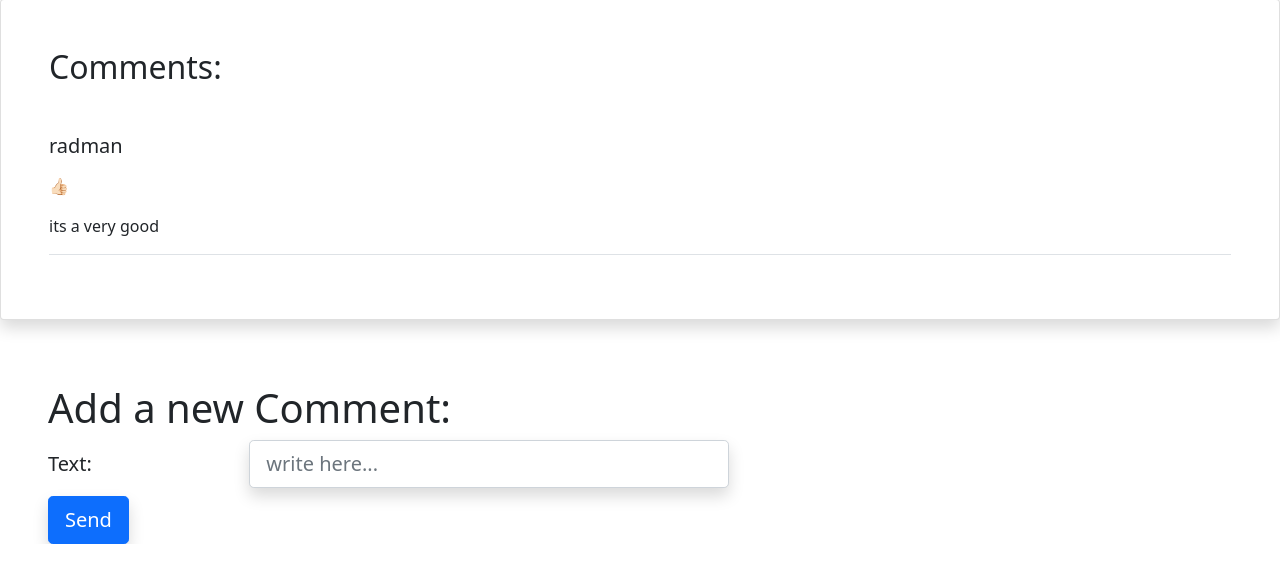
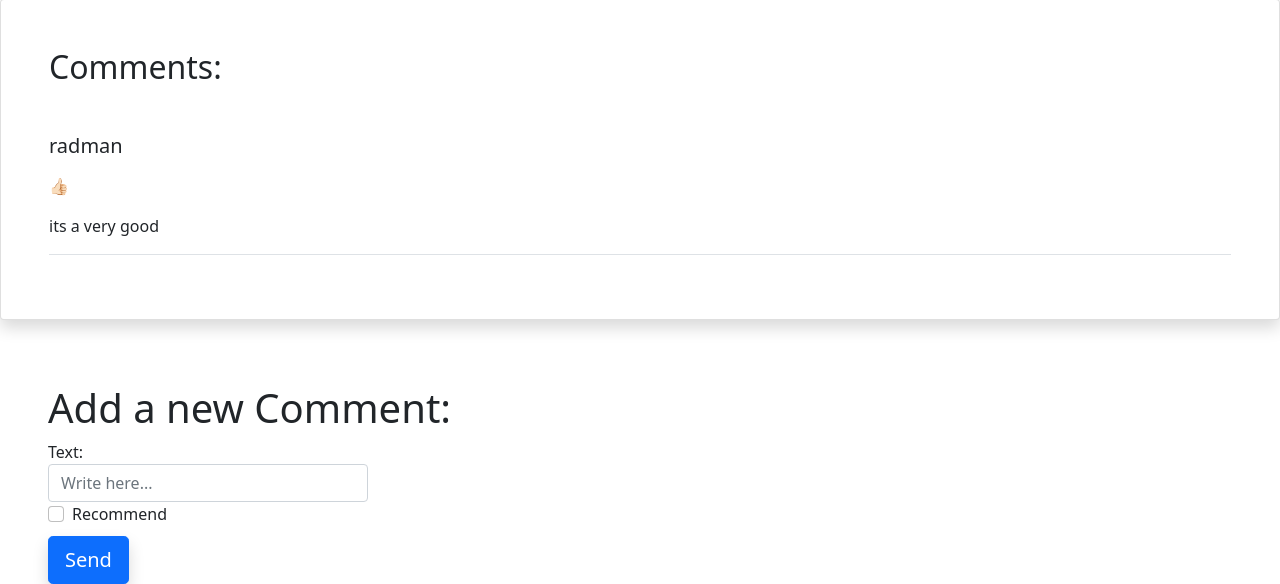
Before and after one commit to radman1007/Django-Book-Store, a Django app: page /books/1/ in a window 1280 px wide. Shown: the part 504-1088 px from the top of the page. Before the commit the page ends 1048 px from the top, so only its background shows below. Run offline with Django 4.2, Linux system fonts and the light colour scheme; data comes from the database, SQL or seed files in the repository.

Commit message:
add new form and debug

```diff
--- a/books/templates/book_detail.html
+++ b/books/templates/book_detail.html
@@ -42,15 +42,22 @@
 </div>
 {% endif %}
 
-    <form class="mt-5 mx-5" method='POST'>
+      <form class="mt-5 mx-5 w-50" method='POST'>
         {% csrf_token %}
         <h1>Add a new Comment:</h1>
-        <div class="form-group row mt-1">
-          <label for="colFormLabelLg" class="col-sm-2 col-form-label col-form-label-lg">Text:</label>
-          <div class="col-sm-5">
-            <input name="text" type="text" class="form-control form-control-lg shadow" id="colFormLabelLg" placeholder="write here...">
+        <div class="form-row mt-1">
+          <div class="form-group col-md-6">
+            <label for="inputEmail4">Text:</label>
+            <input type="text" class="form-control" id="inputEmail4" placeholder="Write here...">
+          </div>
+        <div class="form-group">
+          <div class="form-check">
+            <input class="form-check-input" type="checkbox" id="gridCheck">
+            <label class="form-check-label" for="gridCheck">
+              Recommend
+            </label>
           </div>
         </div>
-        <button class="btn btn-primary btn-lg shadow mt-2" type="submit">Send</button>
+        <button type="submit" class="btn btn-primary btn-lg shadow mt-2">Send</button>
       </form>
 {% endblock content %}
```
